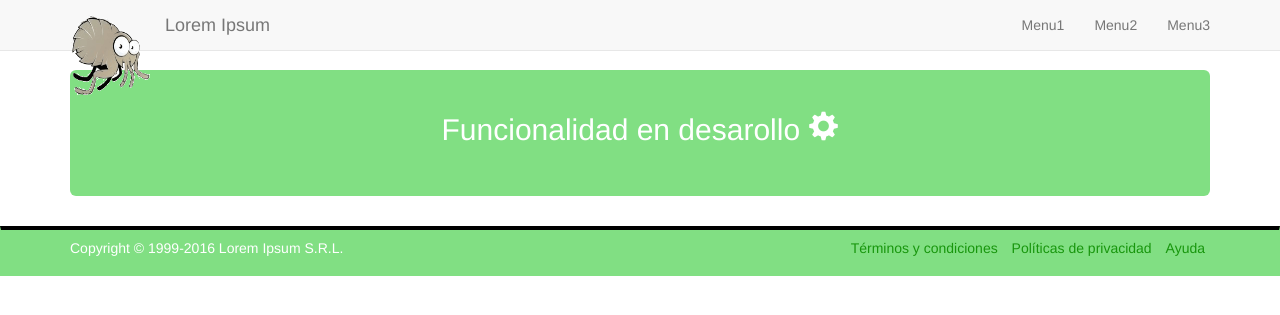
After one commit to tomasdisk/Proyecto2, a Flask app: page /develop in a window 1280 px wide. The commit adds this page. Shown: the top 315 px of the page. Run offline with Flask 2, Linux system fonts and the light colour scheme; some libraries are stand-ins or nearby versions.

Commit message:
ruta develop agregada

```diff
--- a/Practica1_1/app.py
+++ b/Practica1_1/app.py
@@ -71,6 +71,11 @@ def action_form():
     #return home()
     return redirect(url_for('home'))
 
+@app.route('/develop')
+def develop():
+
+    return render_template('develop.html')
+
 
 
 
--- /dev/null
+++ b/Practica1_1/templates/develop.html
@@ -0,0 +1,14 @@
+{% extends 'layout.html' %}
+
+{% block body %}
+  <div class="container">
+    <section class="jumbotron">
+      <div class="container">
+        <div class="row">
+          <h2 class="text-center ">Funcionalidad en desarollo <span class="glyphicon glyphicon-cog"></span></h2>
+          <br>
+        </div>
+      </div>
+    </section>
+  </div>
+{% endblock %}
--- a/Practica1_1/templates/includes/_footer.html
+++ b/Practica1_1/templates/includes/_footer.html
@@ -3,9 +3,9 @@
     <div class="container">
       Copyright © 1999-2016 Lorem Ipsum S.R.L.
       <ul class="list-inline pull-right">
-        <li><a href="/terminos" data-tracking="FOOTER-TERMINOS">Términos y condiciones</a></li>
-        <li><a href="/privacidad" data-tracking="FOOTER-PRIVACIDAD">Políticas de privacidad</a></li>
-        <li><a href="/ayuda">Ayuda</a></li>
+        <li><a href="/develop" data-tracking="FOOTER-TERMINOS">Términos y condiciones</a></li>
+        <li><a href="/develop" data-tracking="FOOTER-PRIVACIDAD">Políticas de privacidad</a></li>
+        <li><a href="/develop">Ayuda</a></li>
       </ul>
     </div>
   </nav>
--- a/Practica1_1/templates/includes/_header.html
+++ b/Practica1_1/templates/includes/_header.html
@@ -19,9 +19,9 @@
       <!-- contenido del menu -->
       <div class="collapse navbar-collapse" id="nav-PM">
         <ul class="nav navbar-nav navbar-right">
-          <li><a href="#">Menu1</a></li>
-          <li><a href="#">Menu2</a></li>
-          <li><a href="#">Menu3</a></li>
+          <li><a href="develop">Menu1</a></li>
+          <li><a href="develop">Menu2</a></li>
+          <li><a href="develop">Menu3</a></li>
         </ul>
       </div>
     </div>
```
